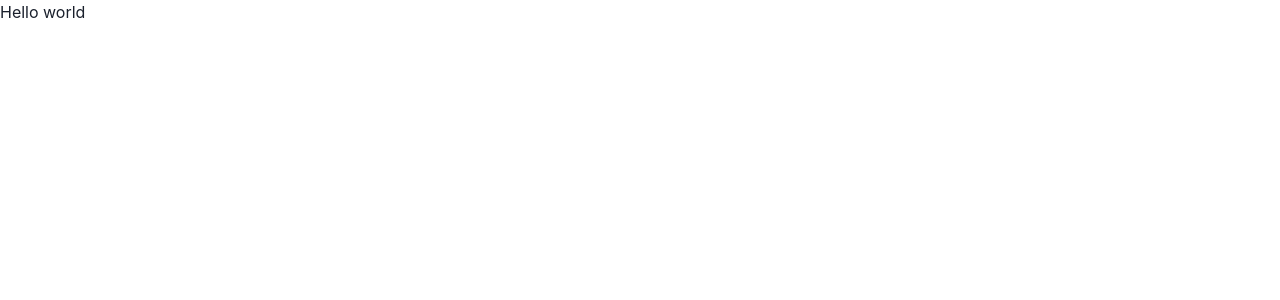
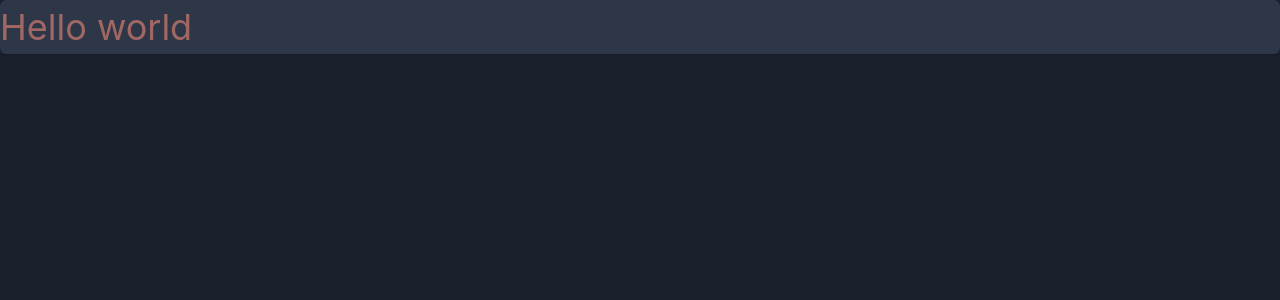
Before and after one commit to Paulo-Augusto12/login-page-rocketseat, a Next.js app: page / in a window 1280 px wide. Shown: the top 300 px of the page. Built offline with nearby package versions, Linux system fonts and the light colour scheme.

Commit message:
feat: developed initil theming

```diff
--- a/package.json
+++ b/package.json
@@ -9,6 +9,7 @@
     "lint": "next lint"
   },
   "dependencies": {
+    "@chakra-ui/next-js": "^2.1.2",
     "@chakra-ui/react": "^2.5.5",
     "@emotion/react": "^11.10.6",
     "@emotion/styled": "^11.10.6",
--- a/src/contexts/theme/themeContainer.tsx
+++ /dev/null
@@ -1,18 +0,0 @@
-import React from 'react'
-import {CSSReset, ChakraProvider as ChakraThemeProvider, ColorModeProvider} from '@chakra-ui/react'
-import {ThemeProvider as EmotionThemeProvider} from '@emotion/react'
-import useTheme from '../../styles/theme'
-
-
-export function ThemeContainer (children: React.ReactNode) {
-    return (
-        <ChakraThemeProvider theme={useTheme}>
-            <ColorModeProvider value='dark'>
-                <EmotionThemeProvider theme={useTheme}>
-                    <CSSReset />
-                    {children}
-                </EmotionThemeProvider>
-            </ColorModeProvider>
-        </ChakraThemeProvider>
-    )
-}
--- a/src/pages/_app.tsx
+++ b/src/pages/_app.tsx
@@ -1,10 +1,10 @@
 import { ChakraProvider } from '@chakra-ui/react'
 import type { AppProps } from 'next/app'
+import useTheme from '../styles/theme'
 
 export default function App({ Component, pageProps }: AppProps) {
   return (
-
-  <ChakraProvider>
+  <ChakraProvider theme={useTheme} >
     <Component {...pageProps} />
   </ChakraProvider>
 
--- a/src/pages/_document.tsx
+++ b/src/pages/_document.tsx
@@ -1,10 +1,13 @@
+import { ColorModeScript } from '@chakra-ui/react'
 import { Html, Head, Main, NextScript } from 'next/document'
+import useTheme from '../styles/theme'
 
 export default function Document() {
   return (
     <Html lang="en">
       <Head />
       <body>
+        <ColorModeScript initialColorMode={useTheme.config.initialColorMode}/>
         <Main />
         <NextScript />
       </body>
--- a/src/pages/index.tsx
+++ b/src/pages/index.tsx
@@ -1,5 +1,9 @@
+import { Text, Card } from "@chakra-ui/react"
 export default function Home() {
   return (
-   <h1>Hello world</h1>
+    <Card>
+
+      <Text color={'purple.900'} fontSize={36}>Hello world</Text>
+    </Card>
   )
 }
--- a/src/styles/theme.ts
+++ b/src/styles/theme.ts
@@ -1,9 +1,16 @@
-import { extendTheme, theme } from "@chakra-ui/react";
+import { extendTheme, theme, type ThemeConfig } from "@chakra-ui/react";
 
 
 const colors = {
-    ...theme.colors.purple
+    purple: {
+        ...theme.colors.purple,
+        900: "#e879"
+    }
 }
-const useTheme = extendTheme({colors})
+const config: ThemeConfig = {
+    initialColorMode: 'dark',
+    useSystemColorMode: false
+}
+const useTheme = extendTheme({colors, config})
 
 export default useTheme
```
Also changed, not shown: src/app/layout.tsx (added, +17 -0 lines), src/app/providers.tsx (added, +18 -0 lines), 1 other file (tests, documents, lock files or other folders).
